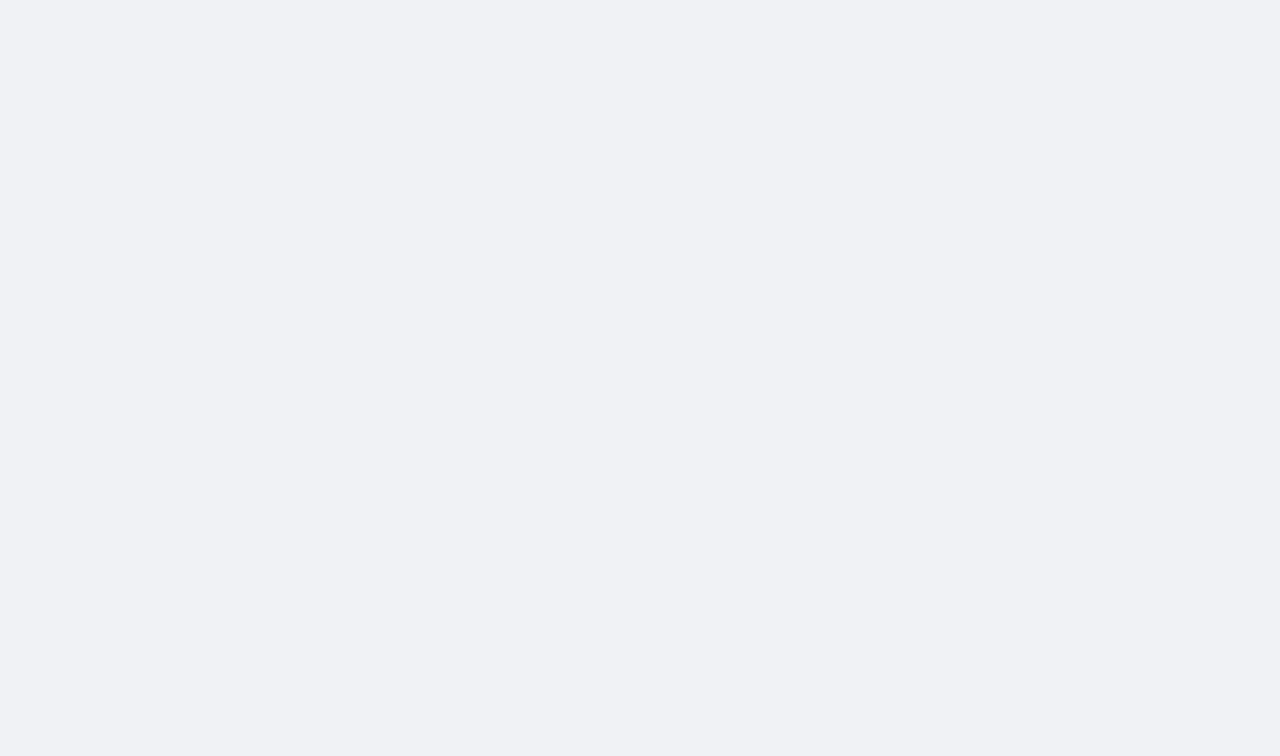
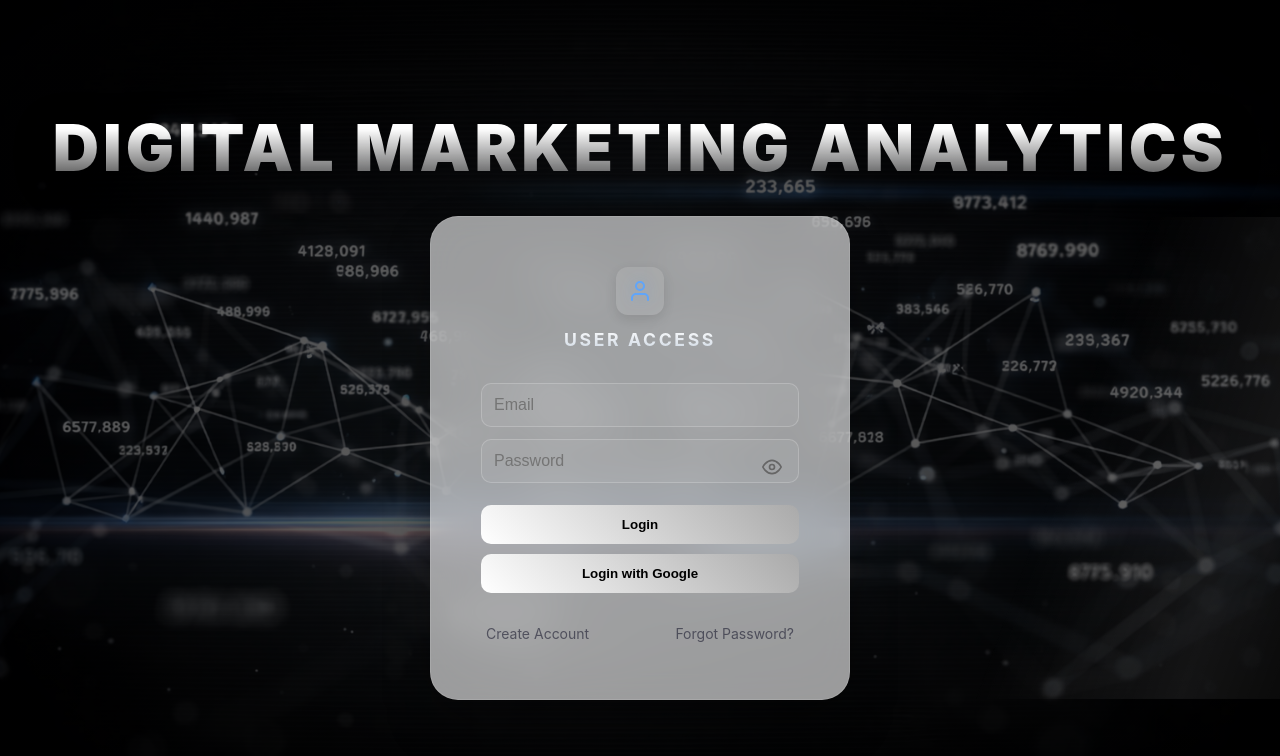
Before and after one commit to KishoreKumarDC/digital-marketing-analytics, a React (Create React App) app: page /login in a window 1280 px wide. Before the commit this address had no page. Shown: the top 756 px of the page. Built offline with nearby package versions, Linux system fonts and the light colour scheme.

Commit message:
updated ui/ux

```diff
--- a/src/App.js
+++ b/src/App.js
@@ -1,19 +1,37 @@
 import { BrowserRouter, Routes, Route } from "react-router-dom";
-import Login from "./pages/Login";
+import UserLogin from "./pages/UserLogin";
+import AdminLogin from "./pages/AdminLogin";
 import Register from "./pages/Register";
 import ForgotPassword from "./pages/ForgotPassword";
 import Dashboard from "./pages/Dashboard";
 import Admin from "./pages/Admin";
+import AdminProtectedRoute from "./components/AdminProtectedRoute";
 
 function App() {
   return (
     <BrowserRouter>
       <Routes>
-        <Route path="/" element={<Login />} />
+        {/* Login Routes */}
+        <Route path="/" element={<UserLogin />} />
+        <Route path="/login" element={<UserLogin />} />
+        <Route path="/admin-login" element={<AdminLogin />} />
+
+        {/* Other */}
         <Route path="/register" element={<Register />} />
         <Route path="/forgot" element={<ForgotPassword />} />
+
+        {/* User Dashboard (optional protect later) */}
         <Route path="/dashboard" element={<Dashboard />} />
-        <Route path="/admin" element={<Admin />} />
+
+        {/* 🔒 Protected Admin */}
+        <Route
+          path="/admin"
+          element={
+            <AdminProtectedRoute>
+              <Admin />
+            </AdminProtectedRoute>
+          }
+        />
       </Routes>
     </BrowserRouter>
   );
--- /dev/null
+++ b/src/components/AdminProtectedRoute.js
@@ -0,0 +1,38 @@
+import { useEffect, useState } from "react";
+import { Navigate } from "react-router-dom";
+import { getUserRole } from "../services/authService";
+import { auth } from "../services/firebase"; // adjust if different
+
+export default function AdminProtectedRoute({ children }) {
+  const [loading, setLoading] = useState(true);
+  const [isAdmin, setIsAdmin] = useState(false);
+
+  useEffect(() => {
+    const checkRole = async () => {
+      const user = auth.currentUser;
+
+      if (!user) {
+        setLoading(false);
+        return;
+      }
+
+      const role = await getUserRole(user.uid);
+
+      if (role === "admin") {
+        setIsAdmin(true);
+      }
+
+      setLoading(false);
+    };
+
+    checkRole();
+  }, []);
+
+  if (loading) return <div>Loading...</div>;
+
+  if (!isAdmin) {
+    return <Navigate to="/admin-login" />;// redirect to your login page
+  }
+
+  return children;
+}
--- a/src/pages/Admin.js
+++ b/src/pages/Admin.js
@@ -744,9 +744,9 @@ const handleRevoke = (u) => {
           {tab==="campaigns" && (
             <>
               {/* Toolbar */}
-              <div className="glass" style={{ display:"flex", alignItems:"center", gap:10, padding:"10px 14px", marginBottom:12, flexWrap:"wrap" }}>
+              <div className="glass" style={{ display:"flex", alignItems:"center", gap:10, padding:"10px 14px", marginBottom:10, flexWrap:"wrap" }}>
                 {/* Search */}
-               {/* Search - Adjusted Size */}
+
 <div style={{ position: "relative", flex: 2, minWidth: 250, maxWidth: 400 }}>
   <span style={{ position: "absolute", left: 10, top: "50%", transform: "translateY(-50%)", color: "var(--muted)", display: "flex", alignItems: "center", pointerEvents: "none" }}>
     <Icon d={IC.search} size={14}/>
--- /dev/null
+++ b/src/pages/AdminLogin.js
@@ -0,0 +1,52 @@
+import { useState } from "react";
+import Input from "../components/Input";
+import Button from "../components/Button";
+import { loginUser, getUserRole } from "../services/authService";
+import { useNavigate } from "react-router-dom";
+import "./login.css";
+
+export default function AdminLogin() {
+  const [email, setEmail] = useState("");
+  const [password, setPassword] = useState("");
+  const navigate = useNavigate();
+
+  const handleLogin = async () => {
+    try {
+      const res = await loginUser(email, password);
+      const role = await getUserRole(res.user.uid);
+
+      if (role !== "admin") {
+        alert("Access Denied! Not an admin");
+        return;
+      }
+
+      navigate("/admin");
+    } catch (err) {
+      alert(err.message);
+    }
+  };
+
+  return (
+    <div className="login-container">
+      <h1 className="main-headline">Digital Marketing Analytics</h1>
+
+      <div className="glass-card">
+        <div className="title-container">
+          <div className="title-icon">🔐</div>
+          <div className="title-text">ADMIN ACCESS</div>
+        </div>
+
+        <div className="input-group">
+          <Input type="email" placeholder="Email" onChange={setEmail} />
+          <Input type="password" placeholder="Password" onChange={setPassword} />
+        </div>
+
+        <Button title="Login" onClick={handleLogin} />
+
+        <div className="links">
+          <span onClick={() => navigate("/login")}>User Login</span>
+        </div>
+      </div>
+    </div>
+  );
+}
--- /dev/null
+++ b/src/pages/UserLogin.js
@@ -0,0 +1,137 @@
+import { useState } from "react";
+import Input from "../components/Input";
+import Button from "../components/Button";
+import { loginUser, googleLogin, getUserRole } from "../services/authService";
+import { useNavigate } from "react-router-dom";
+import "./login.css";
+
+export default function UserLogin() {
+  const [email, setEmail] = useState("");
+  const [password, setPassword] = useState("");
+  const [showPassword, setShowPassword] = useState(false);
+  const navigate = useNavigate();
+
+  // ✅ Only USER routing
+  const handleLogin = async () => {
+    try {
+      const res = await loginUser(email, password);
+      const role = await getUserRole(res.user.uid);
+
+      if (role !== "user") {
+        alert(`Access Denied! You are registered as ${role}`);
+        return;
+      }
+
+      navigate("/dashboard");
+
+    } catch (error) {
+      alert(error.message);
+    }
+  };
+
+  const handleGoogle = async () => {
+    try {
+      const res = await googleLogin();
+      const role = await getUserRole(res.user.uid);
+
+      if (role !== "user") {
+        alert(`Access Denied! You are registered as ${role}`);
+        return;
+      }
+
+      navigate("/dashboard");
+
+    } catch (error) {
+      alert(error.message);
+    }
+  };
+
+  return (
+    <div className="login-container">
+      <h1 className="main-headline">Digital Marketing Analytics</h1>
+
+      <div className="glass-card">
+
+        {/* ❌ REMOVED TOGGLE */}
+
+        {/* ✅ USER TITLE ONLY */}
+        <h2 className="title-container">
+          <span className="title-icon">
+            <svg xmlns="http://www.w3.org/2000/svg" width="24" height="24"
+              viewBox="0 0 24 24" fill="none" stroke="currentColor"
+              strokeWidth="2" strokeLinecap="round" strokeLinejoin="round">
+              <path d="M20 21v-2a4 4 0 0 0-4-4H8a4 4 0 0 0-4 4v2"></path>
+              <circle cx="12" cy="7" r="4"></circle>
+            </svg>
+          </span>
+
+          <span className="title-text">
+            USER ACCESS
+          </span>
+        </h2>
+
+        <div className="input-group">
+          <Input type="email" placeholder="Email" onChange={setEmail} />
+
+          {/* Password field */}
+          <div className="password-field-container" style={{ position: 'relative', width: '100%' }}>
+            <Input
+              type={showPassword ? "text" : "password"}
+              placeholder="Password"
+              onChange={setPassword}
+            />
+
+            <button
+              type="button"
+              className="password-toggle-btn"
+              onClick={() => setShowPassword(!showPassword)}
+              style={{
+                position: 'absolute',
+                right: '12px',
+                top: '50%',
+                transform: 'translateY(-50%)',
+                background: 'none',
+                border: 'none',
+                cursor: 'pointer',
+                display: 'flex',
+                alignItems: 'center',
+                justifyContent: 'center',
+                color: '#666',
+                padding: '5px',
+                zIndex: 10
+              }}
+            >
+              {showPassword ? (
+                <svg xmlns="http://www.w3.org/2000/svg" width="20" height="20"
+                  viewBox="0 0 24 24" fill="none" stroke="currentColor"
+                  strokeWidth="2" strokeLinecap="round" strokeLinejoin="round">
+                  <path d="M17.94 17.94A10.07 10.07 0 0 1 12 20c-7 0-11-8-11-8a18.45 18.45 0 0 1 5.06-5.94"></path>
+                  <path d="M9.9 4.24A9.12 9.12 0 0 1 12 4c7 0 11 8 11 8a18.5 18.5 0 0 1-2.16 3.19"></path>
+                  <line x1="1" y1="1" x2="23" y2="23"></line>
+                </svg>
+              ) : (
+                <svg xmlns="http://www.w3.org/2000/svg" width="20" height="20"
+                  viewBox="0 0 24 24" fill="none" stroke="currentColor"
+                  strokeWidth="2" strokeLinecap="round" strokeLinejoin="round">
+                  <path d="M1 12s4-8 11-8 11 8 11 8-4 8-11 8-11-8-11-8z"></path>
+                  <circle cx="12" cy="12" r="3"></circle>
+                </svg>
+              )}
+            </button>
+          </div>
+        </div>
+
+        <div className="button-group">
+          <Button title="Login" onClick={handleLogin} />
+          <Button title="Login with Google" onClick={handleGoogle} />
+        </div>
+
+        <div className="links">
+          <span onClick={() => navigate("/register")}>Create Account</span>
+          <span onClick={() => navigate("/forgot")}>Forgot Password?</span>
+        </div>
+
+      </div>
+    </div>
+  );
+}
--- a/src/pages/dashboard.css
+++ b/src/pages/dashboard.css
@@ -123,10 +123,11 @@ body.dark {
   -webkit-text-fill-color: transparent;
 }
 .dark .db-ai-panel {
-  background: rgba(0,0,0,0.60);
-  border-left: 1px solid var(--gb);
-  box-shadow: -2px 0 20px rgba(0,0,0,0.40);
+  background: rgba(0, 0, 0, 0.75) !important;
+  border-left: 1px solid var(--gb) !important;
+  box-shadow: -2px 0 20px rgba(0,0,0,0.55);
 }
+
 .dark .db-user-card {
   background: var(--glass);
   border: 1px solid var(--gb);
@@ -292,7 +293,7 @@ body.dark {
 /* ════════════════════════════════════════════════
    RESET
 ════════════════════════════════════════════════ */
-*, *::before, *::after { box-sizing: border-box; margin: 0; padding: 0; }
+*, *::before, *::after { box-sizing: border-box; margin:0; padding: 0; }
 ::-webkit-scrollbar           { width: 4px; height: 4px; }
 ::-webkit-scrollbar-track     { background: transparent; }
 ::-webkit-scrollbar-thumb     { background: rgba(229,57,53,0.22); border-radius: 4px; }
--- a/src/pages/login.css
+++ b/src/pages/login.css
@@ -2,8 +2,8 @@
   --bg-image: url('./marketing-bg.jpg');
   --glass-bg: rgba(255, 255, 255, 0.06);
   --glass-border: rgba(255, 255, 255, 0.12);
-  --input-bg: rgba(255, 255, 255, 0.08);
-  --primary-blue: #a9160b;
+  --input-bg: rgba(225, 11, 11, 0.08);
+  --primary-blue: #c3100a;
   --text-dim: rgba(255, 255, 255, 0.65);
   /* Smooth easing function for all transitions */
   --transition-smooth: all 0.3s cubic-bezier(0.4, 0, 0.2, 1);
```
